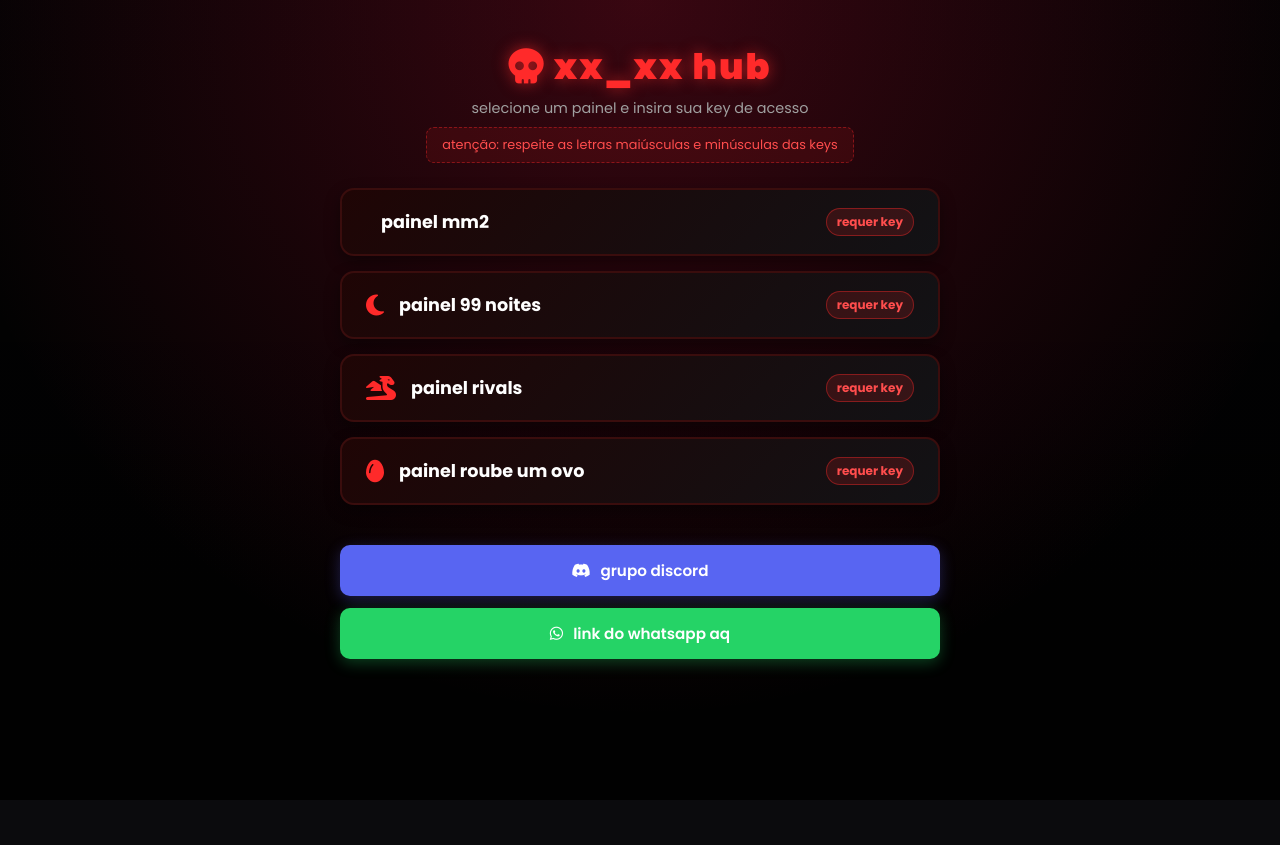
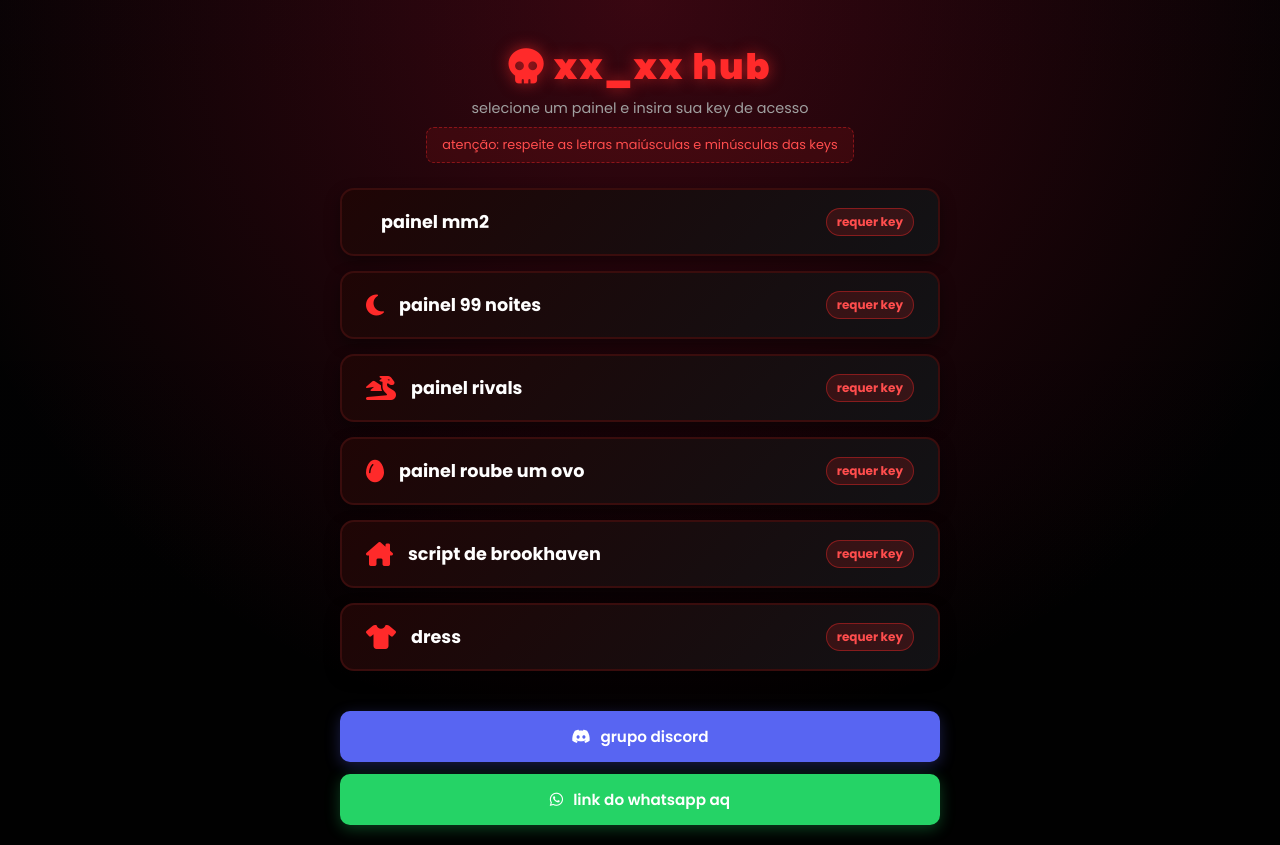
Before and after one commit to lorenzoluizdebritoizel67-hash/HST, a plain HTML site: page index.html in a window 1280 px wide. Before the commit the page ends 800 px from the top, so only its background shows below. Drawn offline with Linux system fonts and the light colour scheme.

Commit message:
Add new buttons and update script bank
Added new buttons for 'script de brookhaven' and 'dress' with updated scripts.

```diff
--- a/index.html
+++ b/index.html
@@ -6,7 +6,7 @@
   "@context": "https://schema.org",
   "@type": "WebSite",
   "name": "HST VENDAS",
-  "url": "https://lorenzoluizdebritoizel67-hash.github.io/HST/
+  "url": "https://lorenzoluizdebritoizel67-hash.github.io/HST/"
 }
 </script>
 
@@ -365,6 +365,23 @@
                 </div>
                 <span class="badge">requer key</span>
             </button>
+
+            <!-- Novos Botões Adicionados -->
+            <button class="panel-btn" onclick="openKeyModal('script de brookhaven', 'Brook Key')">
+                <div class="btn-content">
+                    <i class="fa-solid fa-house-chimney"></i>
+                    <span>script de brookhaven</span>
+                </div>
+                <span class="badge">requer key</span>
+            </button>
+
+            <button class="panel-btn" onclick="openKeyModal('dress', 'dress Key')">
+                <div class="btn-content">
+                    <i class="fa-solid fa-shirt"></i>
+                    <span>dress</span>
+                </div>
+                <span class="badge">requer key</span>
+            </button>
         </div>
 
         <!-- Links da Comunidade -->
@@ -412,12 +429,14 @@
         let expectedKey = '';
         let activeScriptCode = '';
 
-        // Banco de scripts atualizado
+        // Banco de scripts atualizado com Brookhaven e Dress
         const scriptsData = {
             'painel mm2': 'loadstring(game:HttpGet("https://raw.githubusercontent.com/lorenzoluizdebritoizel67-hash/xX_Xx-a/refs/heads/main/README.md"))()',
             'painel 99 noites': 'loadstring(game:HttpGet("https://scriptblox.com/raw/99-Nights-in-the-Forest-SNOW-BIOME-KEYLESS-BEST-99-NIGHTS-IN-THE-FOREST-SCRIPT-VOIDWARE-47274"))()',
             'painel rivals': 'loadstring(game:HttpGet("https://raw.githubusercontent.com/lorenzoluizdebritoizel67-hash/Rivals-/refs/heads/main/README.md"))()',
-            'painel roube um ovo': 'loadstring(game:HttpGet("https://raw.githubusercontent.com/tienkhanh1/spicy/main/Chilli.lua"))()'
+            'painel roube um ovo': 'loadstring(game:HttpGet("https://raw.githubusercontent.com/tienkhanh1/spicy/main/Chilli.lua"))()',
+            'script de brookhaven': 'loadstring(game:HttpGet("https://scriptblox.com/raw/Brookhaven-RP-Slayer-Hub-246319"))()',
+            'dress': '-- script em breve / indisponível no momento'
         };
 
         function openKeyModal(panelName, requiredKey) {
```
